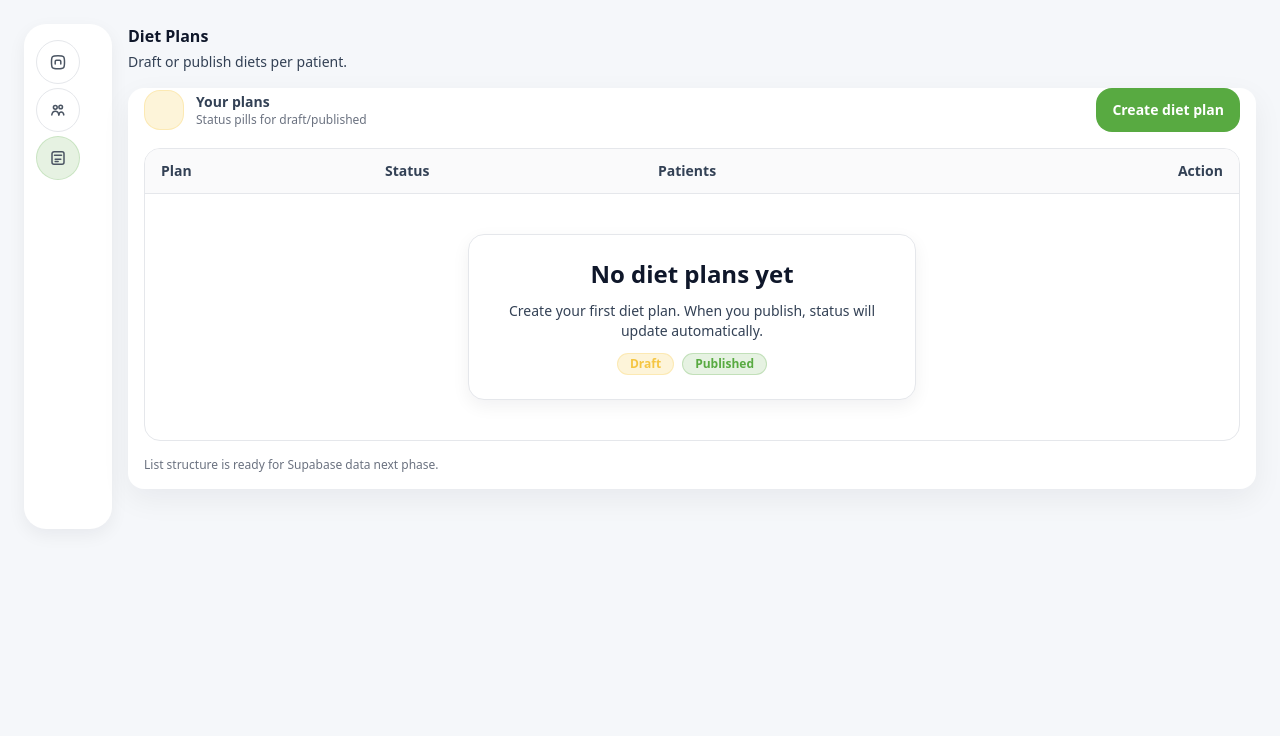
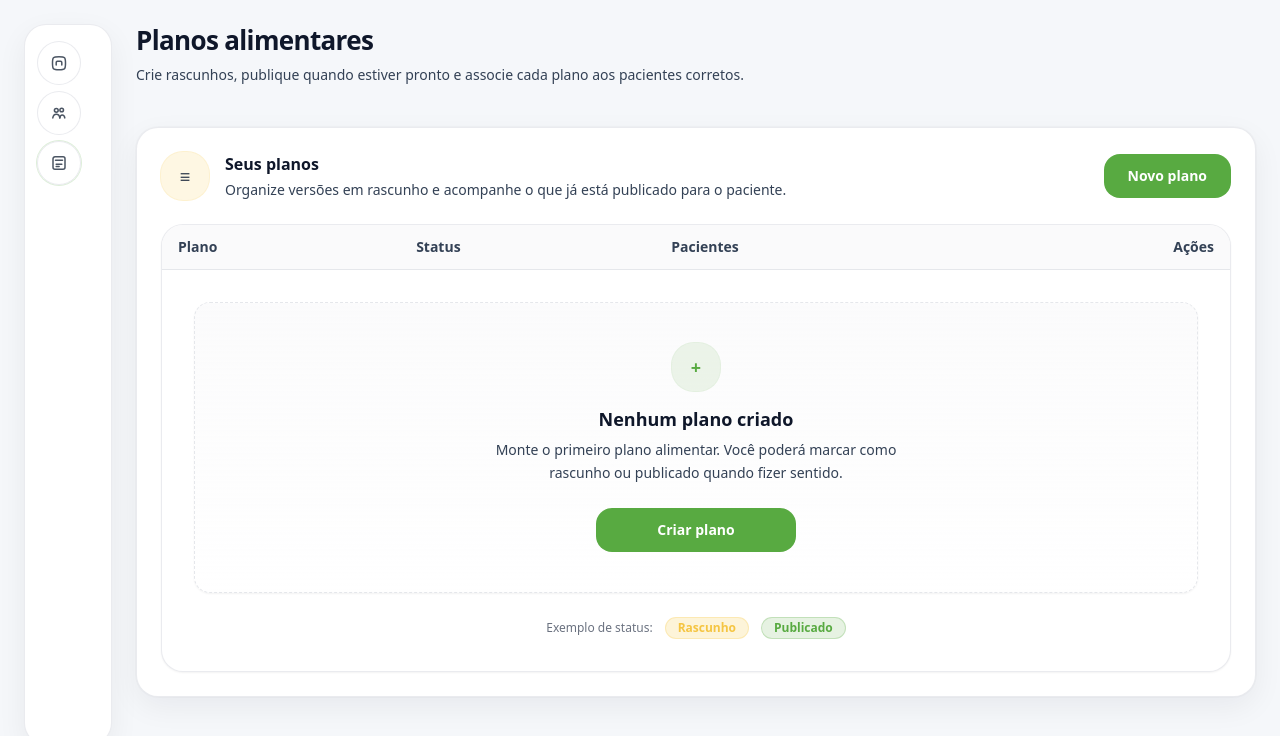
Before and after one commit to Hebert-lipi/nutrik-by-kaka, a Next.js app: page /diet-plans in a window 1280 px wide. Shown: the top 736 px of the page. Built offline with nearby package versions, Linux system fonts and the light colour scheme.

Commit message:
melhoria de Interface

```diff
--- a/src/app/(dashboard)/dashboard/page.tsx
+++ b/src/app/(dashboard)/dashboard/page.tsx
@@ -4,56 +4,65 @@ import { Button } from "@/components/ui/button";
 import { Card, CardContent } from "@/components/ui/card";
 import { EmptyState } from "@/components/ui/empty-state";
 import { StatCard } from "@/components/ui/stat-card";
+import { PageHeader } from "@/components/layout/dashboard/page-header";
 import Link from "next/link";
 
 export default function DashboardPage() {
   return (
-    <div className="space-y-5 md:space-y-6">
-      <div>
-        <h2 className="text-h2 font-extrabold">Nutrik by Kaká</h2>
-        <p className="mt-2 text-body14 text-text-secondary">
-          Manage your patients and create diet plans with a clean, mobile-first experience.
-        </p>
-      </div>
+    <div className="space-y-8">
+      <PageHeader
+        title="Visão geral"
+        description="Acompanhe pacientes e planos alimentares em um só lugar. Use os atalhos abaixo para começar."
+      />
 
-      <div className="grid gap-3 sm:grid-cols-3">
-        <StatCard title="Patients" value="0" meta={<span className="text-small12 text-text-muted">Ready to add</span>} />
-        <StatCard title="Diet plans" value="0" meta={<span className="text-small12 text-text-muted">Create your first plan</span>} />
+      <div className="grid gap-4 sm:grid-cols-3">
         <StatCard
-          title="Published"
+          title="Pacientes"
           value="0"
-          meta={<span className="text-small12 text-text-muted">Preview when ready</span>}
+          meta={<span className="text-small12 font-medium text-text-muted">Nenhum cadastrado</span>}
+        />
+        <StatCard
+          title="Planos"
+          value="0"
+          meta={<span className="text-small12 font-medium text-text-muted">Crie o primeiro</span>}
+        />
+        <StatCard
+          title="Publicados"
+          value="0"
+          meta={<span className="text-small12 font-medium text-text-muted">Visíveis ao paciente</span>}
         />
       </div>
 
       <Card>
-        <CardContent className="space-y-4">
-          <div className="flex flex-col gap-3 sm:flex-row sm:items-center sm:justify-between">
+        <CardContent className="space-y-6 pt-6">
+          <div className="flex flex-col gap-4 border-b border-neutral-100 pb-6 sm:flex-row sm:items-end sm:justify-between">
             <div>
-              <p className="text-title16 font-extrabold text-text-primary">Patients</p>
-              <p className="mt-1 text-body14 text-text-secondary">Your patient list will appear here.</p>
+              <p className="text-title16 font-extrabold text-text-primary">Pacientes</p>
+              <p className="mt-1 max-w-xl text-body14 text-text-secondary">
+                Cadastre pacientes para montar cardápios personalizados e acompanhar a evolução.
+              </p>
             </div>
-            <div className="flex gap-2">
+            <div className="flex flex-col gap-2 sm:flex-row sm:items-center">
               <Button
                 variant="outline"
-                onClick={() => alert("Add patient (MVP placeholder)")}
-                className="rounded-lg"
+                onClick={() => alert("Adicionar paciente (em breve)")}
+                className="h-11 rounded-lg px-5"
               >
-                Add patient
+                Novo paciente
               </Button>
               <Link
                 href="/diet-plans"
-                className="inline-flex h-11 items-center justify-center gap-2 rounded-lg bg-primary px-5 text-sm font-semibold text-primary-foreground hover:opacity-95"
+                className="inline-flex h-11 items-center justify-center gap-2 rounded-lg bg-primary px-5 text-sm font-semibold text-primary-foreground transition-opacity hover:opacity-95"
               >
-                Create diet plan
+                Novo plano alimentar
               </Link>
             </div>
           </div>
 
           <EmptyState
-            title="No patients yet"
-            description="Start by adding a patient to create a personalized diet plan."
-            action={{ label: "Add patient", onClick: () => alert("Add patient (MVP placeholder)") }}
+            title="Nenhum paciente ainda"
+            description="Quando você adicionar pacientes, eles aparecerão aqui com acesso rápido aos planos."
+            action={{ label: "Cadastrar paciente", onClick: () => alert("Adicionar paciente (em breve)") }}
           />
         </CardContent>
       </Card>
--- a/src/app/(dashboard)/diet-plans/page.tsx
+++ b/src/app/(dashboard)/diet-plans/page.tsx
@@ -2,65 +2,73 @@
 
 import { Button } from "@/components/ui/button";
 import { Card, CardContent } from "@/components/ui/card";
+import { PageHeader } from "@/components/layout/dashboard/page-header";
+import { EmptyState } from "@/components/ui/empty-state";
 import { Table, TableHead } from "@/components/ui/table";
 import { StatusPill } from "@/components/ui/status-pill";
 
-const columns = ["Plan", "Status", "Patients", "Action"];
-
 export default function DietPlansPage() {
   return (
-    <div className="space-y-4">
-      <div>
-        <p className="text-title16 font-extrabold text-text-primary">Diet Plans</p>
-        <p className="mt-1 text-body14 text-text-secondary">Draft or publish diets per patient.</p>
-      </div>
+    <div className="space-y-8">
+      <PageHeader
+        title="Planos alimentares"
+        description="Crie rascunhos, publique quando estiver pronto e associe cada plano aos pacientes corretos."
+      />
 
       <Card>
-        <CardContent className="space-y-4">
-          <div className="flex flex-col gap-2 sm:flex-row sm:items-center sm:justify-between">
-            <div className="flex items-center gap-3">
-              <div className="h-10 w-10 rounded-lg bg-yellow/20 border border-yellow/25" />
+        <CardContent className="space-y-6 pt-6">
+          <div className="flex flex-col gap-4 sm:flex-row sm:items-center sm:justify-between">
+            <div className="flex items-start gap-4">
+              <div className="flex h-12 w-12 shrink-0 items-center justify-center rounded-xl bg-yellow/15 ring-1 ring-yellow/25">
+                <span className="text-lg font-bold text-neutral-700" aria-hidden>
+                  ≡
+                </span>
+              </div>
               <div>
-                <p className="text-body14 font-semibold text-text-secondary">Your plans</p>
-                <p className="text-small12 text-neutral-500">Status pills for draft/published</p>
+                <p className="text-title16 font-extrabold text-text-primary">Seus planos</p>
+                <p className="mt-1 max-w-xl text-body14 text-text-secondary">
+                  Organize versões em rascunho e acompanhe o que já está publicado para o paciente.
+                </p>
               </div>
             </div>
 
-            <Button variant="primary" className="rounded-lg" onClick={() => alert("Create plan (MVP placeholder)")}>
-              Create diet plan
+            <Button
+              variant="primary"
+              className="h-11 shrink-0 rounded-lg px-6"
+              onClick={() => alert("Criar plano (em breve)")}
+            >
+              Novo plano
             </Button>
           </div>
 
-          <div className="overflow-x-auto rounded-lg border border-neutral-200 bg-bg-0">
+          <div className="overflow-hidden rounded-xl border border-neutral-200/80 bg-bg-0 shadow-sm">
             <Table className="min-w-[560px]">
               <thead>
                 <tr>
-                  <TableHead>{columns[0]}</TableHead>
-                  <TableHead>{columns[1]}</TableHead>
-                  <TableHead>{columns[2]}</TableHead>
-                  <TableHead className="text-right">{columns[3]}</TableHead>
+                  <TableHead>Plano</TableHead>
+                  <TableHead>Status</TableHead>
+                  <TableHead>Pacientes</TableHead>
+                  <TableHead className="text-right">Ações</TableHead>
                 </tr>
               </thead>
               <tbody>
                 <tr>
-                  <td colSpan={columns.length} className="px-4 py-10">
-                    <div className="mx-auto max-w-md space-y-3 rounded-lg border border-neutral-200 bg-bg-0 p-6 text-center shadow-soft">
-                      <p className="text-h4 text-text-primary">No diet plans yet</p>
-                      <p className="text-body14 text-text-secondary">
-                        Create your first diet plan. When you publish, status will update automatically.
-                      </p>
-                      <div className="flex items-center justify-center gap-2">
-                        <StatusPill status="draft" />
-                        <StatusPill status="published" />
-                      </div>
+                  <td colSpan={4} className="border-0 p-6 md:p-8">
+                    <EmptyState
+                      title="Nenhum plano criado"
+                      description="Monte o primeiro plano alimentar. Você poderá marcar como rascunho ou publicado quando fizer sentido."
+                      action={{ label: "Criar plano", onClick: () => alert("Criar plano (em breve)") }}
+                    />
+                    <div className="mt-6 flex flex-wrap items-center justify-center gap-3">
+                      <span className="text-small12 text-text-muted">Exemplo de status:</span>
+                      <StatusPill status="draft" />
+                      <StatusPill status="published" />
                     </div>
                   </td>
                 </tr>
               </tbody>
             </Table>
           </div>
-
-          <p className="text-small12 text-neutral-500">List structure is ready for Supabase data next phase.</p>
         </CardContent>
       </Card>
     </div>
--- a/src/app/(dashboard)/patients/page.tsx
+++ b/src/app/(dashboard)/patients/page.tsx
@@ -2,56 +2,70 @@
 
 import { Button } from "@/components/ui/button";
 import { Card, CardContent } from "@/components/ui/card";
-import { EmptyTableRow } from "@/components/ui/empty-table-row";
+import { PageHeader } from "@/components/layout/dashboard/page-header";
+import { EmptyState } from "@/components/ui/empty-state";
 import { Table, TableHead } from "@/components/ui/table";
 
 export default function PatientsPage() {
   return (
-    <div className="space-y-4">
-      <div>
-        <p className="text-title16 font-extrabold text-text-primary">Patients</p>
-        <p className="mt-1 text-body14 text-text-secondary">Manage patient profiles and assign diets.</p>
-      </div>
+    <div className="space-y-8">
+      <PageHeader
+        title="Pacientes"
+        description="Gerencie fichas, contatos e vincule planos alimentares a cada pessoa atendida."
+      />
 
       <Card>
-        <CardContent className="space-y-4">
-          <div className="flex flex-col gap-2 sm:flex-row sm:items-center sm:justify-between">
-            <div className="flex items-center gap-3">
-              <div className="h-10 w-10 rounded-lg bg-primary/15 border border-primary/25" />
+        <CardContent className="space-y-6 pt-6">
+          <div className="flex flex-col gap-4 sm:flex-row sm:items-center sm:justify-between">
+            <div className="flex items-start gap-4">
+              <div className="flex h-12 w-12 shrink-0 items-center justify-center rounded-xl bg-primary/10 ring-1 ring-primary/15">
+                <span className="text-lg font-extrabold text-primary" aria-hidden>
+                  +
+                </span>
+              </div>
               <div>
-                <p className="text-body14 font-semibold text-text-secondary">Patient directory</p>
-                <p className="text-small12 text-neutral-500">Ready for a list + detail view</p>
+                <p className="text-title16 font-extrabold text-text-primary">Lista de pacientes</p>
+                <p className="mt-1 max-w-xl text-body14 text-text-secondary">
+                  Visualize todos os cadastros e acione ações em poucos cliques.
+                </p>
               </div>
             </div>
 
             <Button
               variant="primary"
-              className="rounded-lg"
-              onClick={() => alert("Add patient (MVP placeholder)")}
+              className="h-11 shrink-0 rounded-lg px-6"
+              onClick={() => alert("Adicionar paciente (em breve)")}
             >
-              Add patient
+              Novo paciente
             </Button>
           </div>
 
-          <div className="overflow-x-auto rounded-lg border border-neutral-200 bg-bg-0">
+          <div className="overflow-hidden rounded-xl border border-neutral-200/80 bg-bg-0 shadow-sm">
             <Table className="min-w-[560px]">
               <thead>
                 <tr>
-                  <TableHead>Patient</TableHead>
-                  <TableHead>Email</TableHead>
-                  <TableHead>Assigned diet</TableHead>
-                  <TableHead className="text-right">Action</TableHead>
+                  <TableHead>Paciente</TableHead>
+                  <TableHead>E-mail</TableHead>
+                  <TableHead>Plano vinculado</TableHead>
+                  <TableHead className="text-right">Ações</TableHead>
                 </tr>
               </thead>
               <tbody>
-                <EmptyTableRow colSpan={4} message="No patients yet. Add a patient to start a diet plan." />
+                <tr>
+                  <td colSpan={4} className="border-0 p-6 md:p-8">
+                    <EmptyState
+                      title="Sua lista está pronta"
+                      description="Assim que você cadastrar o primeiro paciente, os dados aparecerão nesta tabela."
+                      action={{
+                        label: "Cadastrar paciente",
+                        onClick: () => alert("Adicionar paciente (em breve)"),
+                      }}
+                    />
+                  </td>
+                </tr>
               </tbody>
             </Table>
           </div>
-
-          <p className="text-small12 text-neutral-500">
-            Tip: wire this list to Supabase in the next phase.
-          </p>
         </CardContent>
       </Card>
     </div>
--- a/src/components/layout/dashboard/DashboardLayout.tsx
+++ b/src/components/layout/dashboard/DashboardLayout.tsx
@@ -7,9 +7,9 @@ import { Topbar } from "./topbar";
 import { cn } from "@/lib/utils";
 
 const routeTitle: Record<string, string> = {
-  "/dashboard": "Nutrik by Kaká",
-  "/patients": "Patients",
-  "/diet-plans": "Diet Plans",
+  "/dashboard": "Painel",
+  "/patients": "Pacientes",
+  "/diet-plans": "Planos alimentares",
 };
 
 export function DashboardLayout({ children }: { children: React.ReactNode }) {
@@ -24,16 +24,23 @@ export function DashboardLayout({ children }: { children: React.ReactNode }) {
     }
   }
 
-  if (isDietRoute) finalTitle = "Healthy Menu";
+  if (isDietRoute) finalTitle = "Cardápio saudável";
 
   return (
     <div className="min-h-dvh bg-bg-1">
-      <div className="mx-auto flex max-w-[1440px] gap-4 px-4 py-4 md:px-6 md:py-6">
+      <div className="mx-auto flex max-w-[1440px] gap-5 px-4 py-4 md:gap-6 md:px-6 md:py-6">
         <Sidebar currentPath={pathname} mode={isDietRoute ? "diet" : "dashboard"} />
 
         <div className={cn("min-w-0 flex-1")}>
           {!isDietRoute ? <Topbar title={finalTitle} currentPath={pathname} /> : null}
-          <main className={cn(isDietRoute ? "mt-0" : "mt-4 md:mt-6", "pb-10")}>{children}</main>
+          <main
+            className={cn(
+              isDietRoute ? "mt-0" : "mt-5 md:mt-8",
+              "mx-auto w-full max-w-6xl pb-10 md:pb-12",
+            )}
+          >
+            {children}
+          </main>
         </div>
       </div>
     </div>
--- a/src/components/layout/dashboard/mobile-nav.tsx
+++ b/src/components/layout/dashboard/mobile-nav.tsx
@@ -6,9 +6,9 @@ import { cn } from "@/lib/utils";
 import { IconClose, IconMenu } from "./icons";
 
 const navItems = [
-  { href: "/dashboard", label: "Dashboard" },
-  { href: "/patients", label: "Patients" },
-  { href: "/diet-plans", label: "Diet Plans" },
+  { href: "/dashboard", label: "Painel" },
+  { href: "/patients", label: "Pacientes" },
+  { href: "/diet-plans", label: "Planos" },
 ];
 
 export function MobileNav({ currentPath }: { currentPath: string }) {
@@ -22,7 +22,7 @@ export function MobileNav({ currentPath }: { currentPath: string }) {
     <div className="md:hidden">
       <button
         type="button"
-        aria-label="Open navigation"
+        aria-label="Abrir menu de navegação"
         onClick={() => setOpen(true)}
         className="inline-flex h-10 w-10 items-center justify-center rounded-lg bg-bg-0 shadow-soft border border-neutral-200 text-text-secondary"
       >
@@ -38,15 +38,15 @@ export function MobileNav({ currentPath }: { currentPath: string }) {
             onClick={() => setOpen(false)}
           />
 
-          <div className="absolute left-3 right-3 top-3 rounded-xl bg-bg-0 shadow-card border border-neutral-200 p-3">
+          <div className="absolute left-3 right-3 top-3 rounded-xl border border-neutral-200/80 bg-bg-0 p-4 shadow-card">
             <div className="flex items-center justify-between">
               <div>
-                <p className="text-body14 font-bold text-text-secondary">Nutrik</p>
-                <p className="text-small12 text-neutral-500">Nutrition MVP</p>
+                <p className="text-body14 font-extrabold text-text-primary">Nutrik</p>
+                <p className="text-small12 text-text-muted">by Kaká</p>
               </div>
               <button
                 type="button"
-                aria-label="Close navigation"
+                aria-label="Fechar menu"
                 onClick={() => setOpen(false)}
                 className="inline-flex h-10 w-10 items-center justify-center rounded-lg border border-neutral-200 bg-bg-0 text-text-secondary"
               >
--- /dev/null
+++ b/src/components/layout/dashboard/page-header.tsx
@@ -0,0 +1,21 @@
+import * as React from "react";
+import { cn } from "@/lib/utils";
+
+export function PageHeader({
+  title,
+  description,
+  className,
+}: {
+  title: string;
+  description?: string;
+  className?: string;
+}) {
+  return (
+    <header className={cn("space-y-2 pb-2", className)}>
+      <h2 className="text-h3 font-extrabold tracking-tight text-text-primary">{title}</h2>
+      {description ? (
+        <p className="max-w-2xl text-body14 leading-relaxed text-text-secondary">{description}</p>
+      ) : null}
+    </header>
+  );
+}
--- a/src/components/layout/dashboard/sidebar.tsx
+++ b/src/components/layout/dashboard/sidebar.tsx
@@ -12,9 +12,9 @@ export type SidebarItem = {
 export function Sidebar({ currentPath, mode = "dashboard" }: { currentPath: string; mode?: "dashboard" | "diet" }) {
   const items: SidebarItem[] = useMemo(
     () => [
-      { href: "/dashboard", label: "Dashboard", icon: <IconDashboard className="text-neutral-600" /> },
-      { href: "/patients", label: "Patients", icon: <IconUsers className="text-neutral-600" /> },
-      { href: "/diet-plans", label: "Diet Plans", icon: <IconDietPlan className="text-neutral-600" /> },
+      { href: "/dashboard", label: "Painel", icon: <IconDashboard className="text-neutral-600" /> },
+      { href: "/patients", label: "Pacientes", icon: <IconUsers className="text-neutral-600" /> },
+      { href: "/diet-plans", label: "Planos", icon: <IconDietPlan className="text-neutral-600" /> },
     ],
     [],
   );
@@ -26,15 +26,20 @@ export function Sidebar({ currentPath, mode = "dashboard" }: { currentPath: stri
         mode === "diet" ? "w-[88px]" : "w-[280px]",
       )}
     >
-      <div className={cn("h-full rounded-xl bg-bg-0 shadow-soft", mode === "diet" ? "p-2" : "p-3")}>
+      <div
+        className={cn(
+          "h-full rounded-xl border border-neutral-200/80 bg-bg-0 shadow-card",
+          mode === "diet" ? "p-2" : "p-4",
+        )}
+      >
         {mode === "dashboard" ? (
-          <div className="px-2 pb-2">
-            <p className="text-body14 font-bold text-text-secondary">Nutrik</p>
-            <p className="text-small12 text-neutral-500">Nutrition MVP</p>
+          <div className="border-b border-neutral-100 px-1 pb-4">
+            <p className="text-body14 font-extrabold text-text-primary">Nutrik</p>
+            <p className="mt-0.5 text-small12 text-text-muted">by Kaká · Gestão nutricional</p>
           </div>
         ) : null}
 
-        <nav className={cn("mt-2 space-y-1", mode === "diet" ? "px-1" : "px-2")}>
+        <nav className={cn("space-y-1.5", mode === "diet" ? "mt-2 px-1" : "mt-4 px-1")}>
           {items.map((item) => {
             const active = currentPath === item.href || currentPath.startsWith(item.href + "/");
             return (
@@ -44,13 +49,13 @@ export function Sidebar({ currentPath, mode = "dashboard" }: { currentPath: stri
                 className={cn(
                   "flex items-center transition-colors font-semibold",
                   mode === "diet"
-                    ? "justify-center rounded-xl h-11 w-11 p-0 border border-neutral-200 bg-bg-0"
-                    : "gap-3 rounded-lg px-3 py-2 text-body14",
+                    ? "h-11 w-11 justify-center rounded-xl border border-neutral-200/80 bg-bg-0 p-0"
+                    : "gap-3 rounded-xl border border-transparent px-3 py-2.5 text-body14",
                   active
-                    ? "bg-primary/15 text-primary border border-primary/20"
+                    ? "bg-primary/12 text-primary ring-1 ring-primary/20"
                     : mode === "diet"
-                      ? "text-neutral-600 hover:bg-neutral-100/70 hover:border hover:border-neutral-200"
-                      : "text-text-secondary hover:bg-neutral-100/70 hover:border hover:border-neutral-200",
+                      ? "text-neutral-600 hover:border-neutral-200 hover:bg-neutral-50"
+                      : "text-text-secondary hover:border-neutral-200/80 hover:bg-neutral-50",
                 )}
               >
                 <span className={cn(active ? "text-primary" : undefined)}>{item.icon}</span>
--- a/src/components/ui/card.tsx
+++ b/src/components/ui/card.tsx
@@ -2,15 +2,23 @@ import * as React from "react";
 import { cn } from "@/lib/utils";
 
 export function Card({ className, ...props }: React.HTMLAttributes<HTMLDivElement>) {
-  return <div className={cn("rounded-lg bg-bg-0 shadow-card", className)} {...props} />;
+  return (
+    <div
+      className={cn(
+        "rounded-xl border border-neutral-200/80 bg-bg-0 shadow-card ring-1 ring-neutral-900/[0.02]",
+        className,
+      )}
+      {...props}
+    />
+  );
 }
 
 export function CardHeader({ className, ...props }: React.HTMLAttributes<HTMLDivElement>) {
-  return <div className={cn("px-4 pt-4", className)} {...props} />;
+  return <div className={cn("px-5 pt-5 md:px-6 md:pt-6", className)} {...props} />;
 }
 
 export function CardContent({ className, ...props }: React.HTMLAttributes<HTMLDivElement>) {
-  return <div className={cn("px-4 pb-4", className)} {...props} />;
+  return <div className={cn("px-5 pb-5 md:px-6 md:pb-6", className)} {...props} />;
 }
 
 export function CardTitle({ className, ...props }: React.HTMLAttributes<HTMLHeadingElement>) {
--- a/src/components/ui/empty-state.tsx
+++ b/src/components/ui/empty-state.tsx
@@ -13,16 +13,25 @@ export function EmptyState({ title, description, action, className }: EmptyState
   return (
     <div
       className={cn(
-        "rounded-lg border border-neutral-200 bg-bg-0 p-6 text-center shadow-soft",
+        "rounded-2xl border border-dashed border-neutral-200 bg-gradient-to-b from-neutral-50/80 to-bg-0 px-6 py-10 text-center shadow-sm",
         className,
       )}
     >
       <div className="mx-auto max-w-md">
-        <h2 className="text-h4 text-text-primary">{title}</h2>
-        {description ? <p className="mt-2 text-body14 text-text-secondary">{description}</p> : null}
+        <div className="mx-auto mb-4 flex h-12 w-12 items-center justify-center rounded-xl bg-primary/10 ring-1 ring-primary/15">
+          <span className="text-lg font-bold text-primary" aria-hidden>
+            +
+          </span>
+        </div>
+        <h2 className="text-title18 font-extrabold text-text-primary">{title}</h2>
+        {description ? (
+          <p className="mt-2 text-body14 leading-relaxed text-text-secondary">{description}</p>
+        ) : null}
         {action ? (
-          <div className="mt-5 flex justify-center">
-            <Button onClick={action.onClick}>{action.label}</Button>
+          <div className="mt-6 flex justify-center">
+            <Button onClick={action.onClick} className="min-w-[200px] rounded-lg px-6">
+              {action.label}
+            </Button>
           </div>
         ) : null}
       </div>
--- a/src/components/ui/status-pill.tsx
+++ b/src/components/ui/status-pill.tsx
@@ -3,6 +3,6 @@ import { Pill } from "./pill";
 export type DietPlanStatus = "draft" | "published";
 
 export function StatusPill({ status }: { status: DietPlanStatus }) {
-  if (status === "published") return <Pill tone="primary">Published</Pill>;
-  return <Pill tone="yellow">Draft</Pill>;
+  if (status === "published") return <Pill tone="primary">Publicado</Pill>;
+  return <Pill tone="yellow">Rascunho</Pill>;
 }
```
Also changed, not shown: src/components/layout/dashboard/topbar.tsx (+16 -9 lines), src/components/ui/stat-card.tsx (+11 -6 lines).
